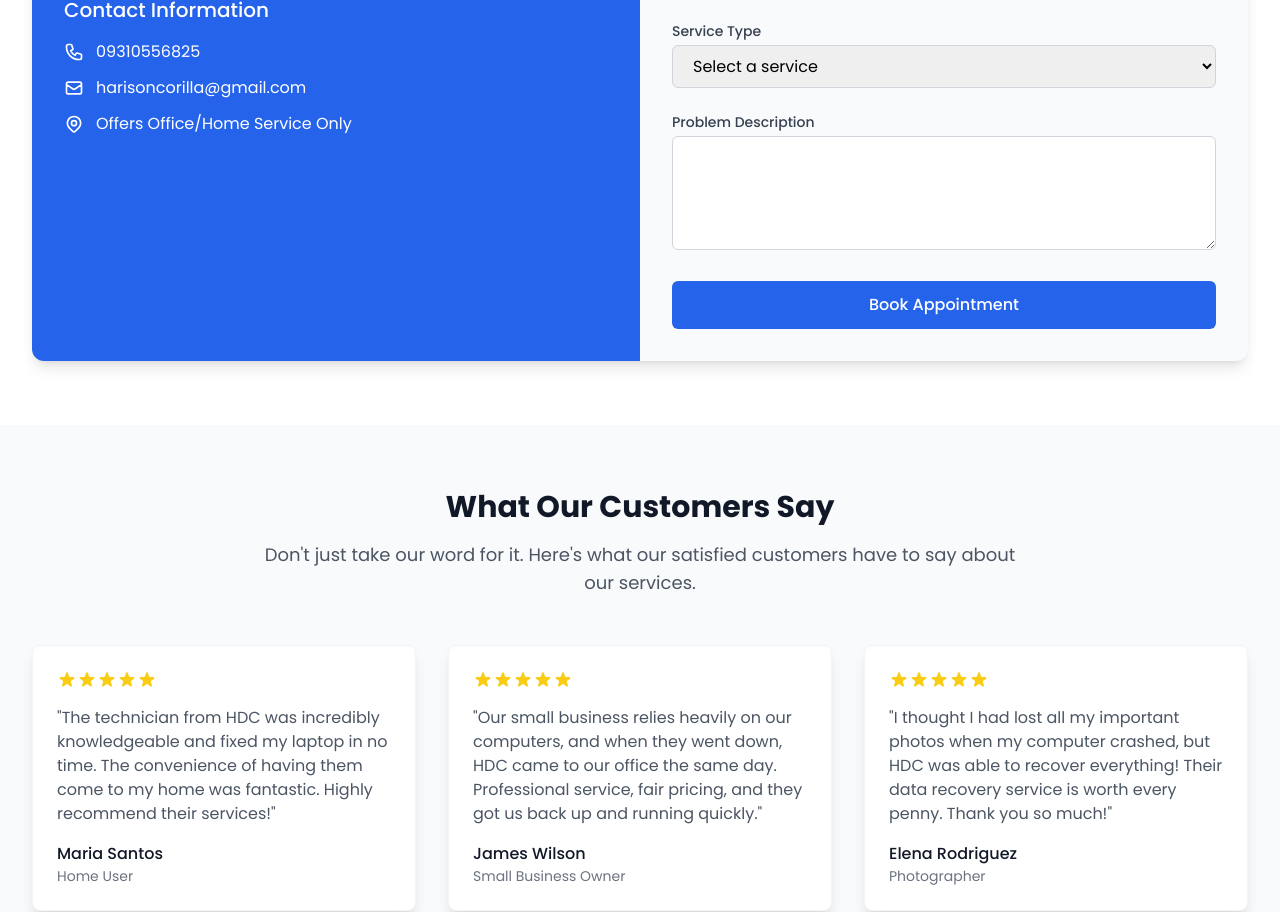
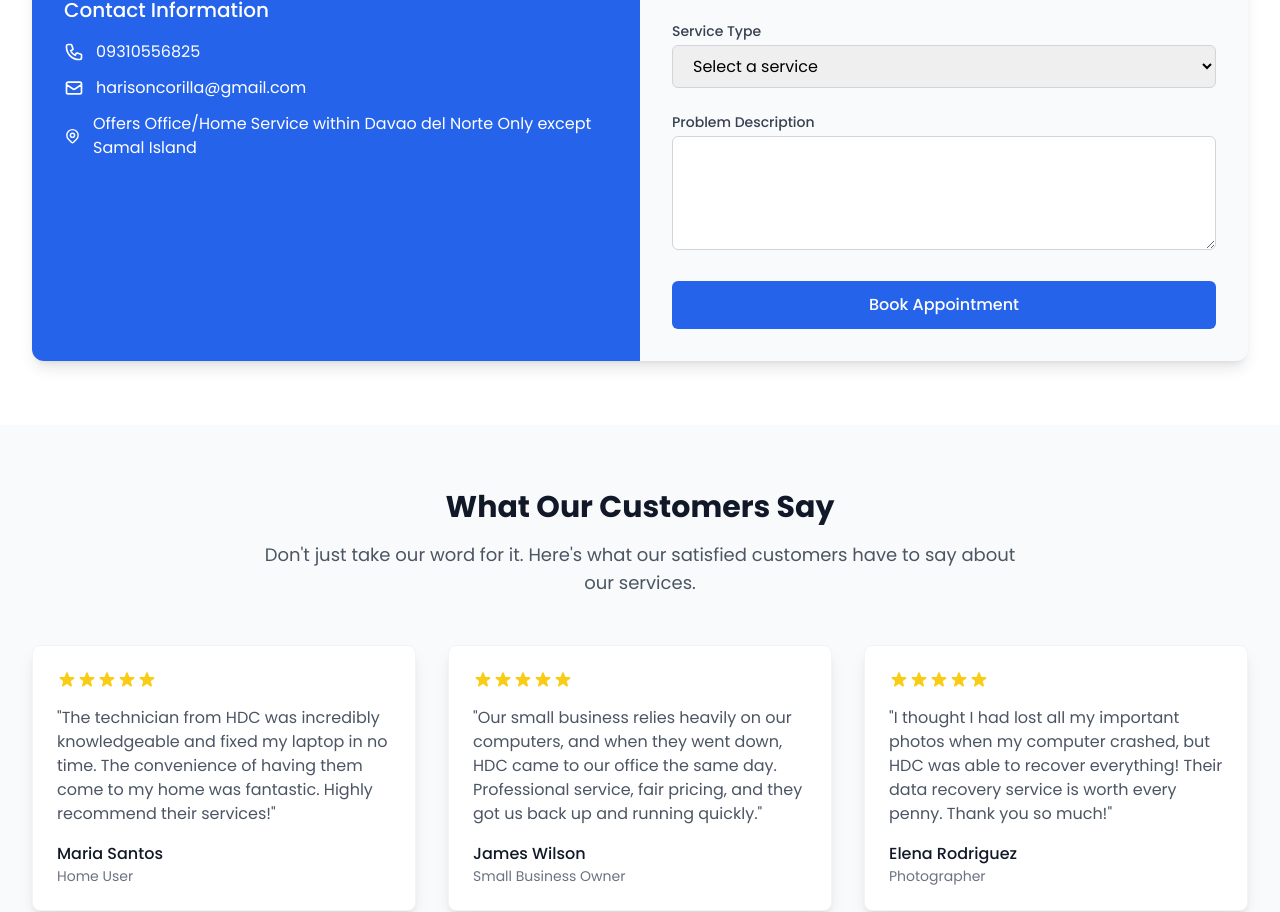
Before and after one commit to harisoncorilla/HDCsupport, a plain HTML site: page index.html in a window 1280 px wide. Shown: the part 3031-3943 px from the top of the page. Drawn offline with nearby package versions, Linux system fonts and the light colour scheme.

Commit message:
index.html

```diff
--- a/index.html
+++ b/index.html
@@ -448,7 +448,7 @@
                                         <path stroke-linecap="round" stroke-linejoin="round" stroke-width="2" d="M17.657 16.657L13.414 20.9a1.998 1.998 0 01-2.827 0l-4.244-4.243a8 8 0 1111.314 0z" />
                                         <path stroke-linecap="round" stroke-linejoin="round" stroke-width="2" d="M15 11a3 3 0 11-6 0 3 3 0 016 0z" />
                                     </svg>
-                                    <span>Offers Office/Home Service Only</span>
+                                    <span>Offers Office/Home Service within Davao del Norte Only except Samal Island</span>
                                 </div>
                             </div>
                         </div>
```
